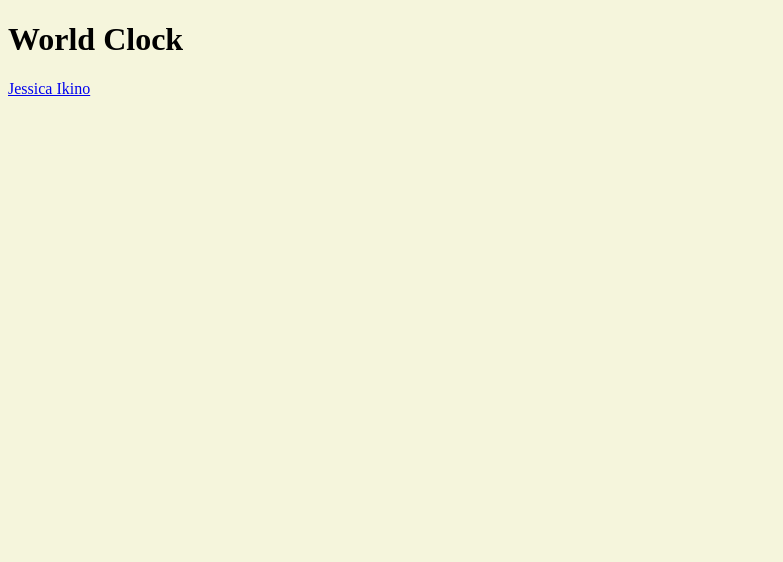
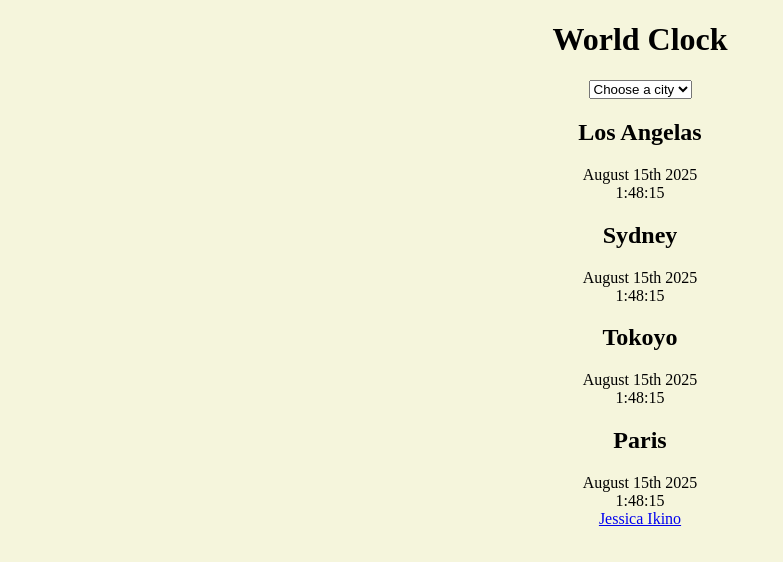
Before and after one commit to jiikino/world-clock, a plain HTML site: page index.html in a window 1280 px wide. Shown: the whole page, without its empty margins (0-783 px from the left). Drawn offline with Linux system fonts and the light colour scheme.

Commit message:
Updated HTMl file

```diff
--- a/index.html
+++ b/index.html
@@ -8,9 +8,39 @@
 </head>
 
 <body>
+   <div class="container">
      <h1>
         World Clock
      </h1>
+     <select>
+
+      <option value="">Choose a city</option>
+      <option value="">London</option>
+      <option value="">New York</option>
+      <option value="">Sydney</option>
+     </select>
+
+     <div class="city">
+      <h2>Los Angelas</h2>
+      <div class="date">August 15th 2025</div>
+      <div class="time">1:48:15</div>
+
+      <div class="city">
+         <h2>Sydney</h2>
+         <div class="date">August 15th 2025</div>
+         <div class="time">1:48:15</div>
+
+         <div class="city">
+            <h2>Tokoyo</h2>
+            <div class="date">August 15th 2025</div>
+            <div class="time">1:48:15</div>
+
+         <div class="city">
+            <h2>Paris</h2>
+            <div class="date">August 15th 2025</div>
+            <div class="time">1:48:15</div>
+
+     </div>
 
      <footer>
         <a href="https://github.com/jiikino" target="_blank"> Jessica Ikino</a>
--- a/style.css
+++ b/style.css
@@ -1,3 +1,8 @@
 body {
     background-color: beige;
+    text-align: center;
 }
+
+footer{
+    text-align: center;
+}
```
